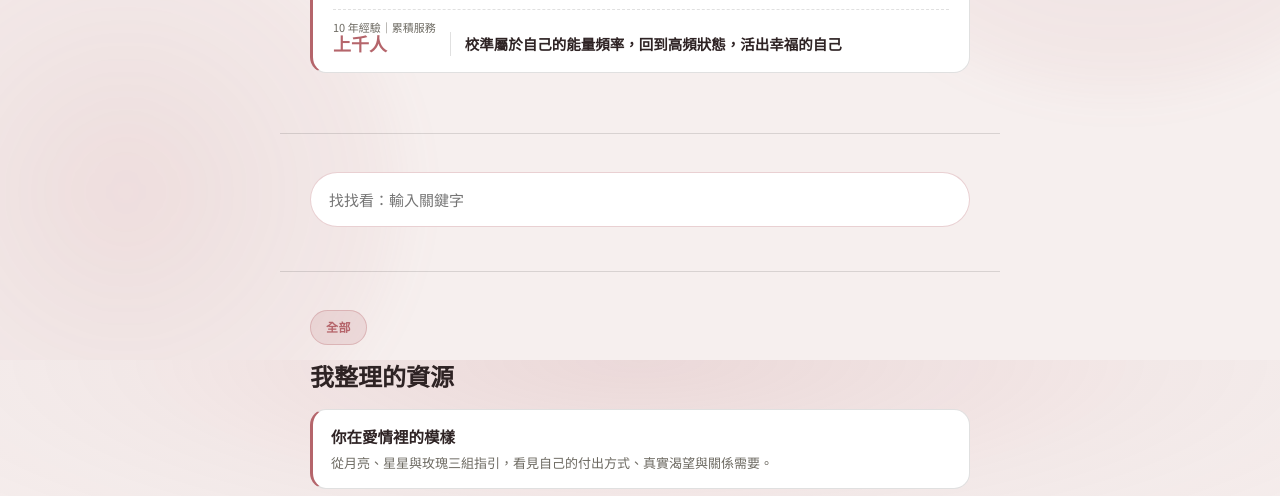
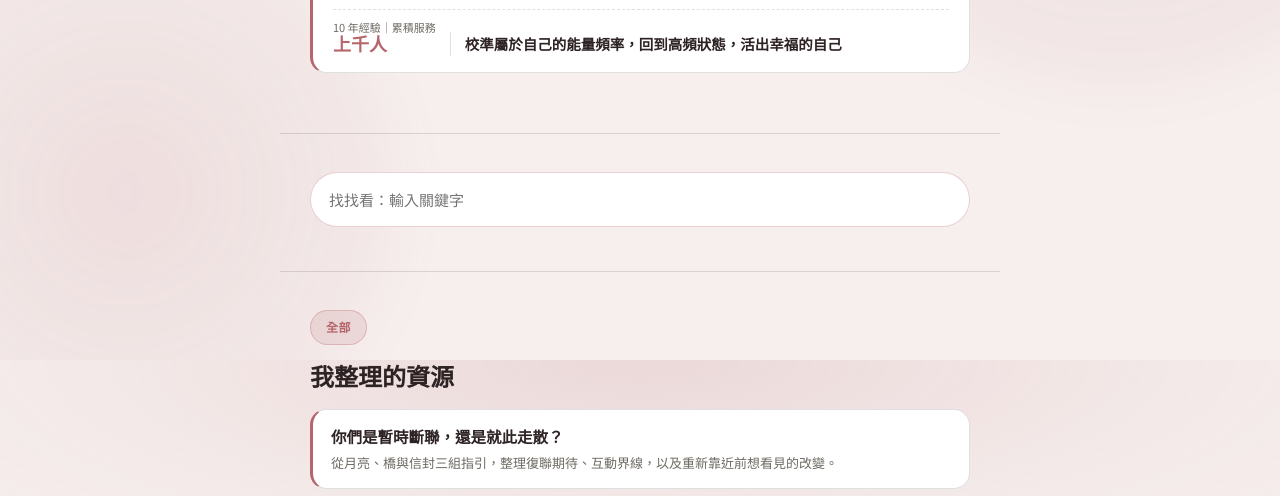
Before and after one commit to irenegirl85428/-, a plain HTML site: page index.html in a window 1280 px wide. Shown: the part 440-936 px from the top of the page. Drawn offline with Linux system fonts and the light colour scheme.

Commit message:
List no contact guidance first

```diff
--- a/index.html
+++ b/index.html
@@ -274,6 +274,7 @@ a.card .d{font-size:13px;color:var(--dim);line-height:1.65;margin-top:4px;}
     <h2>我整理的資源</h2>
     <div class="cards">
       <!-- 卡片開始 -->
+      <a class="card" href="no-contact-or-goodbye.html"><div class="t">你們是暫時斷聯，還是就此走散？</div><div class="d">從月亮、橋與信封三組指引，整理復聯期待、互動界線，以及重新靠近前想看見的改變。</div></a>
       <a class="card" href="yourself-in-love.html"><div class="t">你在愛情裡的模樣</div><div class="d">從月亮、星星與玫瑰三組指引，看見自己的付出方式、真實渴望與關係需要。</div></a>
       <a class="card" href="loving-the-wrong-person.html"><div class="t">你會不會愛錯人？</div><div class="d">從月亮、玫瑰與蝴蝶三組指引，整理心動、等待與遺憾，看清現在的相處是否符合你的需要。</div></a>
       <a class="card" href="relationship-next-step.html"><div class="t">這段關係還會有進展嗎？</div><div class="d">從嫩芽、橋與燭光三組塔羅指引，觀察邀約、溝通與雙向投入，整理你期待的關係下一步。</div></a>
```
